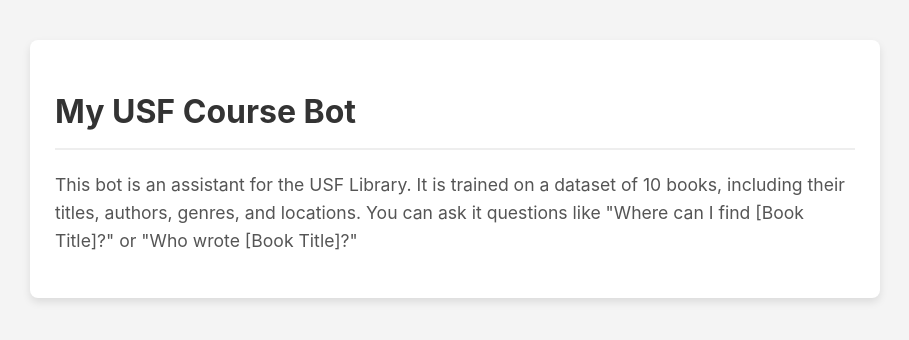
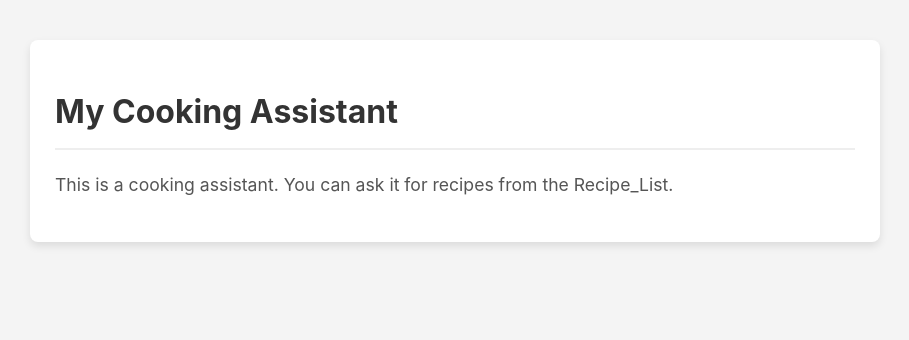
Before and after one commit to shivjag/CookBook_Static, a plain HTML site: page mybot.html in a window 1280 px wide. Shown: the whole page, without its empty margins (185-1094 px from the left). Drawn offline with Linux system fonts and the light colour scheme.

Commit message:
Change bot title and description
Updated the bot description and title to reflect its new purpose.

```diff
--- a/mybot.html
+++ b/mybot.html
@@ -36,14 +36,11 @@
 
     <div class="container">
 
-        <h1>My USF Course Bot</h1>
+        <h1>My Cooking Assistant</h1>
 
 
         <p>
-            This bot is an assistant for the USF Library. It is trained on a
-            dataset of 10 books, including their titles, authors, genres,
-            and locations. You can ask it questions like "Where can I find
-            [Book Title]?" or "Who wrote [Book Title]?"
+            This is a cooking assistant. You can ask it for recipes from the Recipe_List.
         </p>
 
     </div>
```
